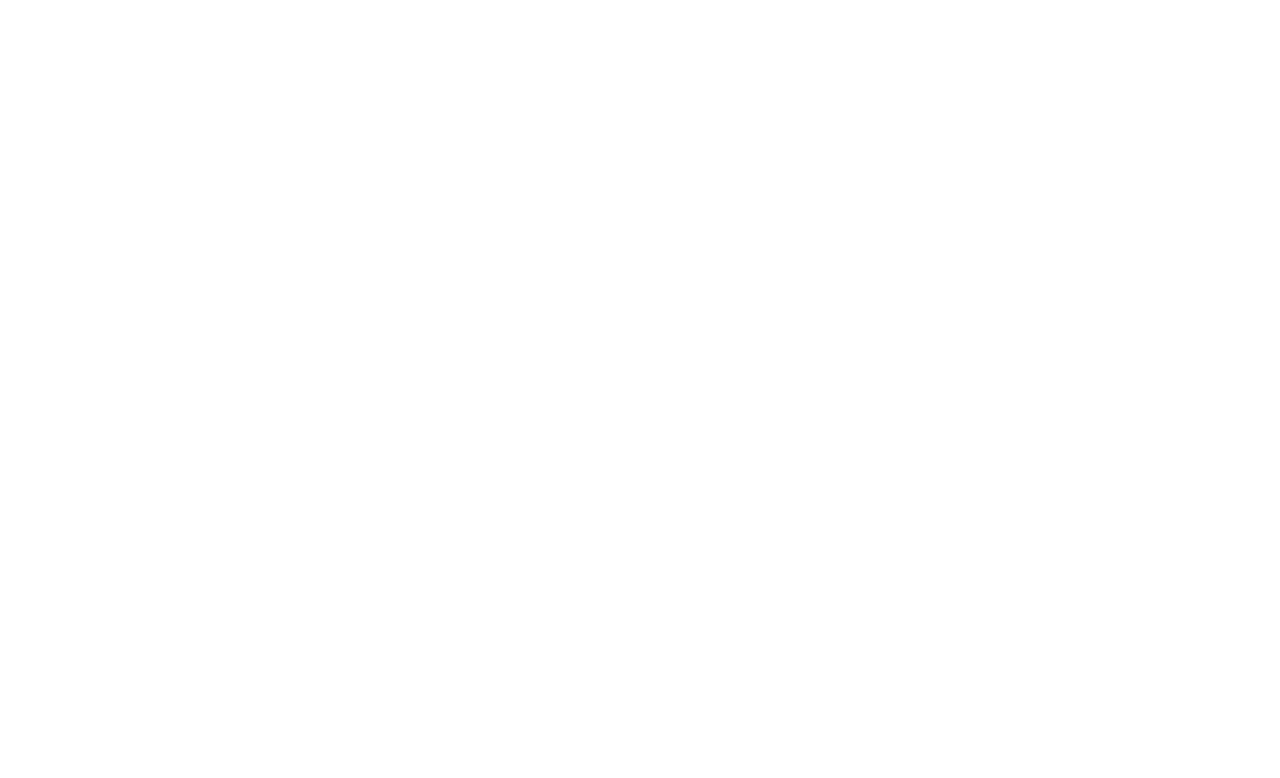
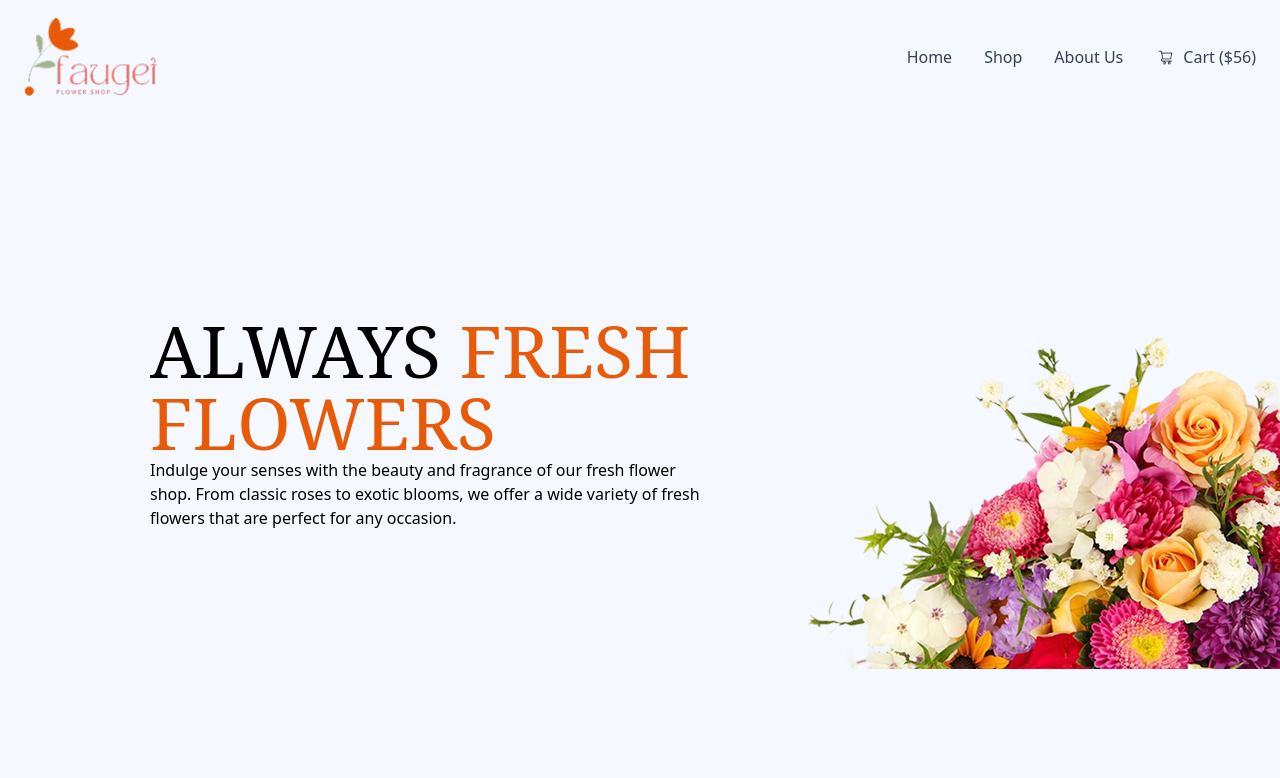
Before and after one commit to Jahidsheikh2030/ASSIGNMENT-2, a plain HTML site: page index.html in a window 1280 px wide. Drawn offline with nearby package versions, Linux system fonts and the light colour scheme.

Commit message:
2nd commit

```diff
--- a/index.html
+++ b/index.html
@@ -1,15 +1,55 @@
 <!DOCTYPE html>
 <html lang="en">
+
 <head>
     <meta charset="UTF-8">
     <meta name="viewport" content="width=device-width, initial-scale=1.0">
+    <script src="https://cdn.jsdelivr.net/npm/@tailwindcss/browser@4"></script>
+    <link rel="stylesheet" href="style/style.css">
     <title>assignment-2</title>
 </head>
-<body>
+
+<body class="bg-[#f5f8ff]">
     <header>
+
+        <nav class="py-4">
+            <div class="container mx-auto flex justify-between items-center px-6">
+
+                <div class="w-[135px] h-[82px]">
+                    <img src="assets/logo.png" alt=" Logo" class="h-full w-auto object-contain">
+                </div>
+
+
+                <div class="flex items-center space-x-8">
+                    <a href="" class="text-gray-700 hover:text-blue-600 transition">Home</a>
+                    <a href="" class="text-gray-700 hover:text-blue-600 transition">Shop</a>
+                    <a href="" class="text-gray-700 hover:text-blue-600 transition">About Us</a>
+
+
+                    <a href="" class="flex items-center text-gray-700 hover:text-blue-600 transition">
+                        <img src="assets/sopping.png" alt="Cart" class="w-5 h-5 mr-2">
+                        <span>Cart ($56)</span>
+                    </a>
+                </div>
+            </div>
+        </nav>
+
 
     </header>
     <main>
+        <section>
+            <div class=" mx-[150px] mt-[200px] flex justify-between w-[1140px] h-[461px]">
+                <div class="pb-0">
+                    <h3 class="text-7xl font-[Noto_serif]">ALWAYS <span class="text-[#E95A08]">FRESH<br>FLOWERS</h3></span>
+                    <p class=" pb-[0px] w-[570px]">Indulge your senses with the beauty and fragrance of our fresh flower shop. From classic roses to exotic blooms, we offer a wide variety of fresh flowers that are perfect for any occasion. </p>
+                </div>
+
+                <div>
+                    <img src="assets/hero-flower.png" alt="">
+                </div>
+
+            </div>
+        </section>
 
     </main>
     <footer>
@@ -17,4 +57,5 @@
     </footer>
 
 </body>
+
 </html>
--- /dev/null
+++ b/style/style.css
@@ -0,0 +1 @@
+@import "tailwindcss"
```
Also changed, not shown: assets/sopping.png (added).
